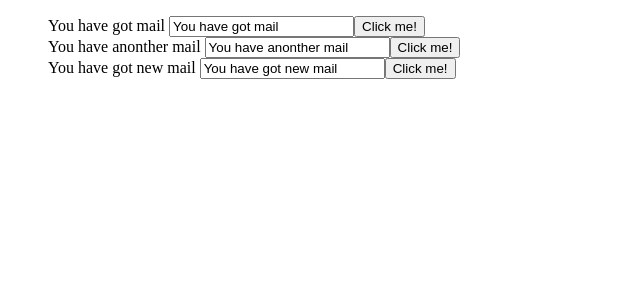
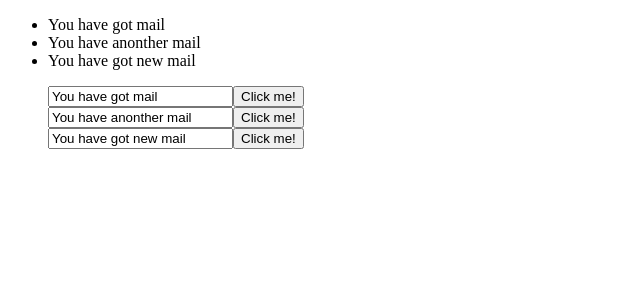
Before and after one commit to jansson-daniel/Angular-fundamentals, an Angular app: page / in a window 1280 px wide. Shown: the top 300 px of the page, without its empty margins (0-640 px from the left). Built offline with nearby package versions, Linux system fonts and the light colour scheme.

Commit message:
pass events with @output

```diff
--- a/src/app/app.component.ts
+++ b/src/app/app.component.ts
@@ -7,10 +7,15 @@ import { Inject } from '@angular/core';
   styleUrls: ['./app.component.css'],
   template: `
     <div>
+      <ul>
+        <li *ngFor="let message of mail.messages">{{ message.text }}</li>
+      </ul>
 			<ul>
         <app-simple-form
           *ngFor="let message of mail.messages"
-          [message]="message">
+          [message]="message.text"
+          (update)="onUpdate(message.id, $event.text)"
+        >
         </app-simple-form>
       </ul>
 		</div>`
@@ -21,7 +26,9 @@ export class AppComponent {
   constructor (
     @Inject('mail') public mail,
   ) {
+  }
 
-
+  onUpdate(id, text) {
+    this.mail.update(id, text);
   }
 }
--- a/src/app/mail.service.ts
+++ b/src/app/mail.service.ts
@@ -4,11 +4,16 @@ import { Injectable } from '@angular/core';
 export class MailService {
 
   messages = [
-    'You have got mail',
-    'You have anonther mail',
-    'You have got new mail'
+    {id: 0, text: 'You have got mail'},
+    {id: 1, text: 'You have anonther mail'},
+    {id: 2, text: 'You have got new mail'}
   ];
 
   constructor () {}
 
+  update (id, text) {
+    this.messages = this.messages.map(message =>
+      message.id === id ? { id, text } : message
+    );
+  }
 }
--- a/src/app/simple-form/simple-form.component.ts
+++ b/src/app/simple-form/simple-form.component.ts
@@ -1,25 +1,21 @@
-import { Component, OnInit, Input } from '@angular/core';
+import { Component, OnInit, Input, Output, EventEmitter } from '@angular/core';
 
 @Component({
   selector: 'app-simple-form',
   template: `
     <div>
-      {{ message }}
       <input #myInput type="text" [(ngModel)]="message" />
-      <button (click)="onClick($event, myInput.value)">Click me!</button>
+      <button (click)="update.emit({ text: message })">Click me!</button>
     </div>`,
   styles: []
 })
 export class SimpleFormComponent implements OnInit {
 
   @Input() message;
+  @Output() update = new EventEmitter();
 
   constructor() {}
 
   ngOnInit() {}
 
-  onClick(event, value) {
-    console.log('clicked', event, value);
-  }
-
 }
```
